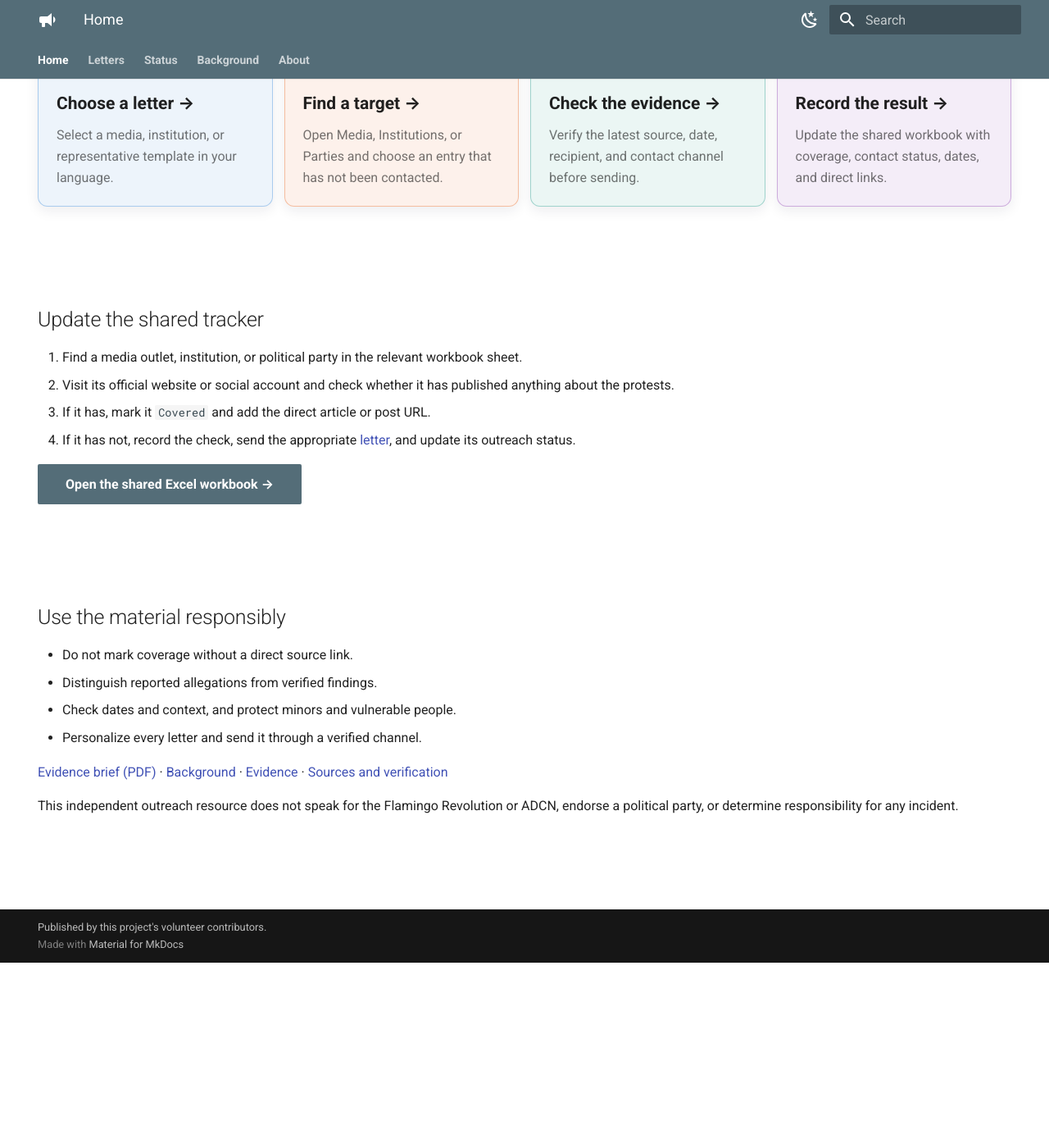
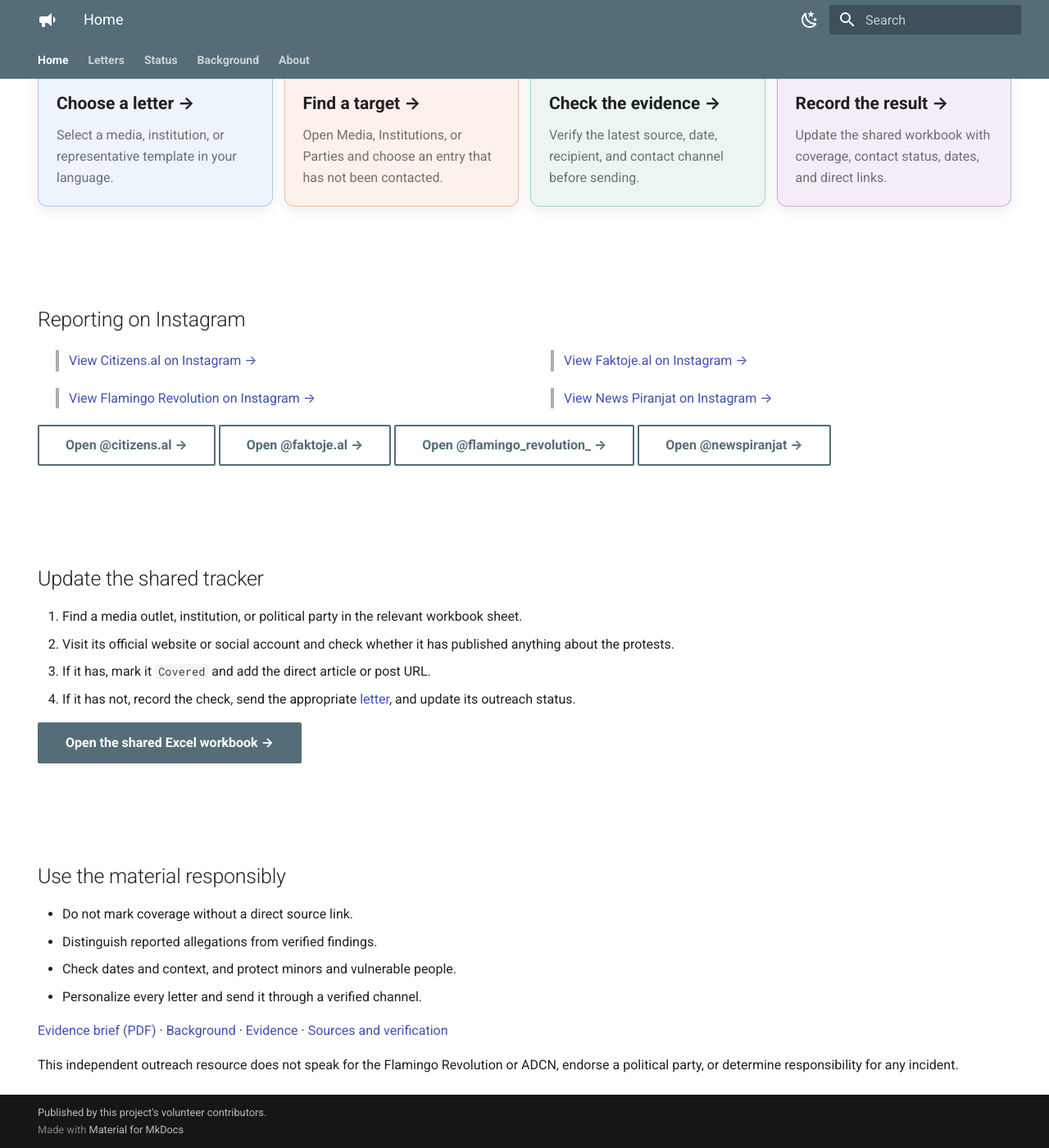
Before and after one commit to IllyrianBrains/outreach, an MkDocs documentation site: the page built from docs/index.md, in a window 1280 px wide and 1400 px high, scrolled down 226 px. Shown: the whole window at 82% size. Built offline with MkDocs 1.6.1 and Material for MkDocs 9.7.7, drawn with Linux system fonts in a browser that asks for light colours; a script that is not in the unit is left out.

Commit message:
Added media in homepage

```diff
--- a/docs/assets/extra.css
+++ b/docs/assets/extra.css
@@ -1001,6 +1001,23 @@
   color: var(--md-default-fg-color--light);
 }
 #coverage-map .leaflet-control-attribution a, #institutions-map .leaflet-control-attribution a, #parties-outreach-map .leaflet-control-attribution a { color: inherit; }
+.instagram-post-grid {
+  display: grid;
+  grid-template-columns: repeat(2, minmax(0, 1fr));
+  align-items: start;
+  gap: 1rem;
+  margin: 1rem 0;
+}
+.instagram-post-grid .instagram-media {
+  width: 100% !important;
+  max-width: 540px !important;
+  min-width: 0 !important;
+  margin: 0 auto !important;
+}
+@media (max-width: 760px) {
+  .instagram-post-grid { grid-template-columns: 1fr; }
+}
+
 .coverage-map-legend {
   display: flex;
   flex-wrap: wrap;
--- a/docs/index.md
+++ b/docs/index.md
@@ -14,6 +14,30 @@
 <a class="step-card" href="background/sources/"><span class="step-num">03</span><strong>Check the evidence →</strong><span>Verify the latest source, date, recipient, and contact channel before sending.</span></a>
 <a class="step-card" href="https://docs.google.com/spreadsheets/d/19qp5A7qB5DwoKEF6WlYKy_GSWNOxTgMX/edit?usp=sharing"><span class="step-num">04</span><strong>Record the result →</strong><span>Update the shared workbook with coverage, contact status, dates, and direct links.</span></a>
 </div>
+
+## Reporting on Instagram { .home-section-heading }
+
+<div class="instagram-post-grid">
+  <blockquote class="instagram-media" data-instgrm-permalink="https://www.instagram.com/citizens.al/?utm_source=ig_embed&amp;utm_campaign=loading" data-instgrm-version="14">
+    <a href="https://www.instagram.com/citizens.al/" target="_blank" rel="noopener noreferrer">View Citizens.al on Instagram →</a>
+  </blockquote>
+  <blockquote class="instagram-media" data-instgrm-permalink="https://www.instagram.com/faktoje.al/?utm_source=ig_embed&amp;utm_campaign=loading" data-instgrm-version="14">
+    <a href="https://www.instagram.com/faktoje.al/" target="_blank" rel="noopener noreferrer">View Faktoje.al on Instagram →</a>
+  </blockquote>
+  <blockquote class="instagram-media" data-instgrm-permalink="https://www.instagram.com/flamingo_revolution_/?utm_source=ig_embed&amp;utm_campaign=loading" data-instgrm-version="14">
+    <a href="https://www.instagram.com/flamingo_revolution_/" target="_blank" rel="noopener noreferrer">View Flamingo Revolution on Instagram →</a>
+  </blockquote>
+  <blockquote class="instagram-media" data-instgrm-permalink="https://www.instagram.com/newspiranjat/?utm_source=ig_embed&amp;utm_campaign=loading" data-instgrm-version="14">
+    <a href="https://www.instagram.com/newspiranjat/" target="_blank" rel="noopener noreferrer">View News Piranjat on Instagram →</a>
+  </blockquote>
+</div>
+
+<script async src="https://www.instagram.com/embed.js"></script>
+
+[**Open @citizens.al →**](https://www.instagram.com/citizens.al/){ .md-button }
+[**Open @faktoje.al →**](https://www.instagram.com/faktoje.al/){ .md-button }
+[**Open @flamingo_revolution_ →**](https://www.instagram.com/flamingo_revolution_/){ .md-button }
+[**Open @newspiranjat →**](https://www.instagram.com/newspiranjat/){ .md-button }
 
 ## Update the shared tracker { .home-section-heading }
 
```
